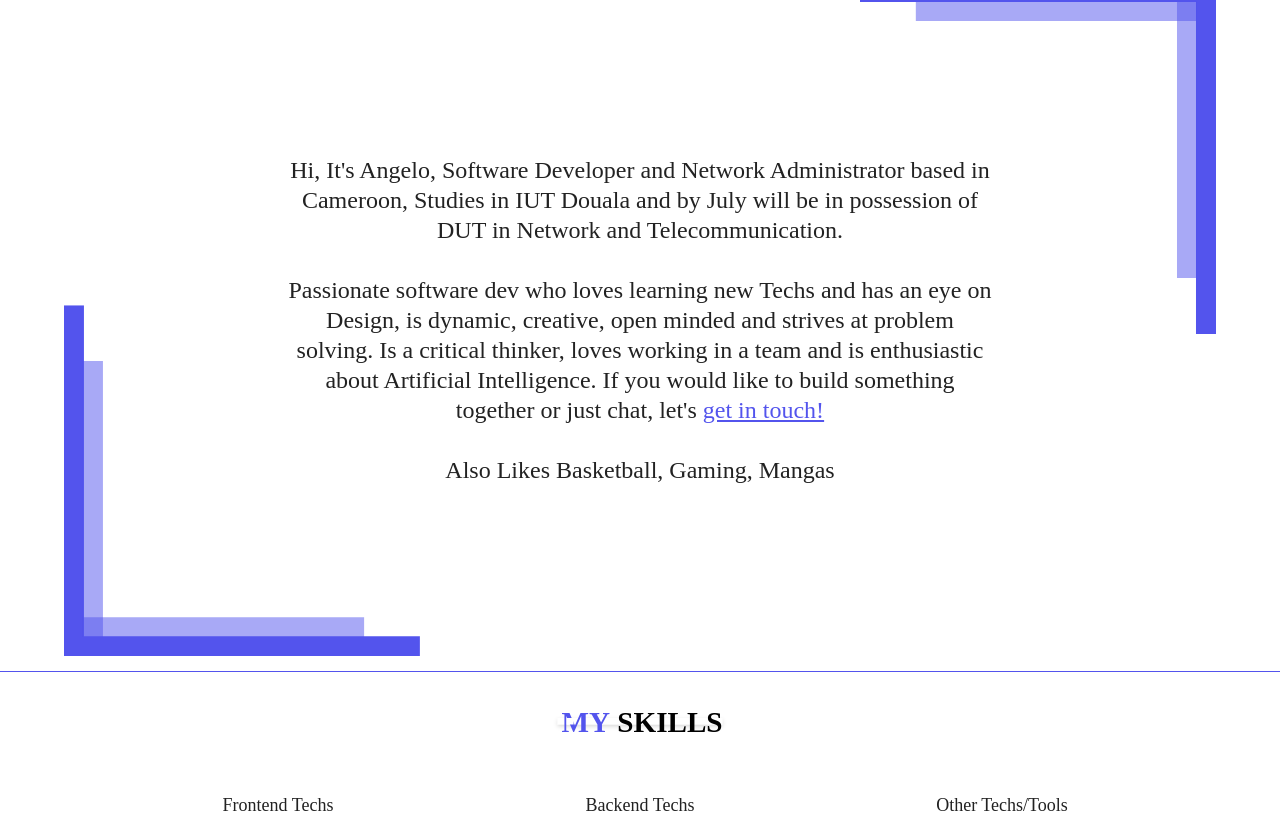
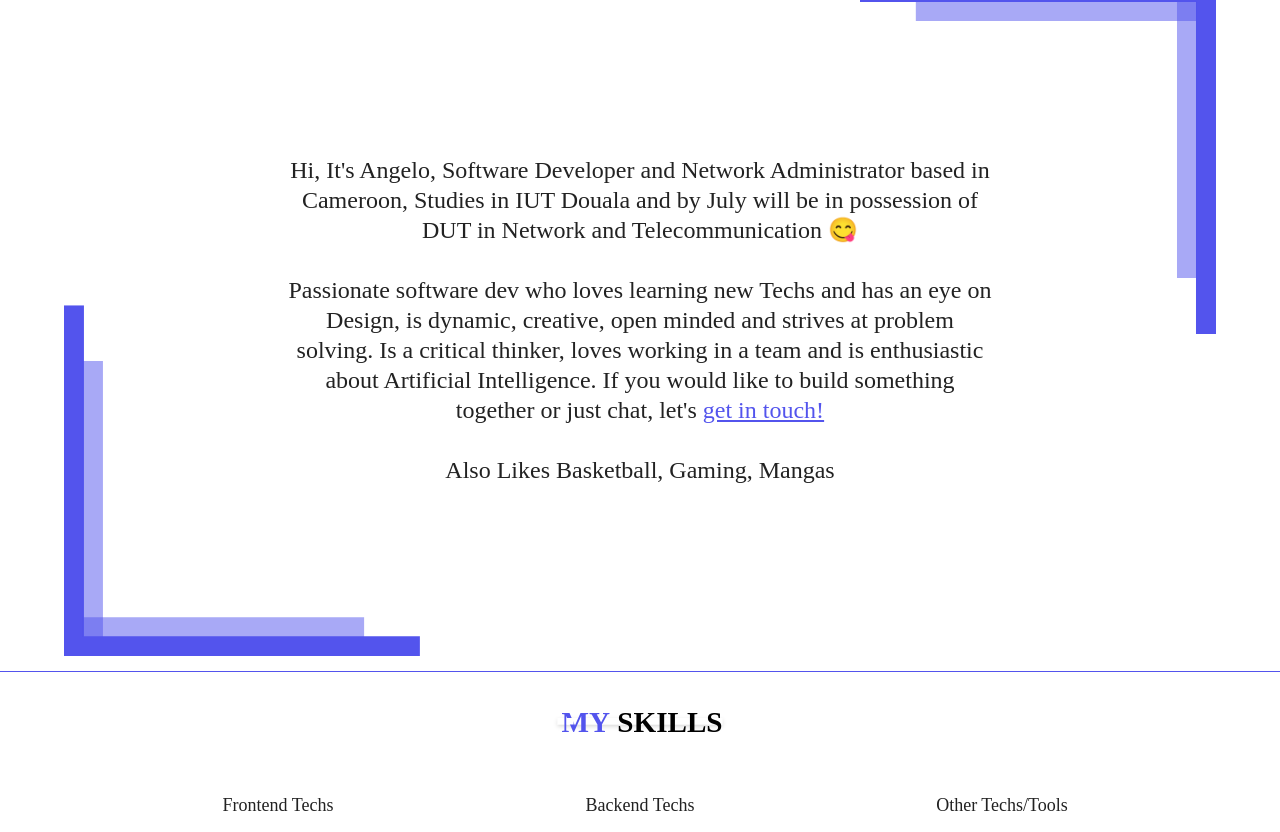
Before and after one commit to angeloDiepe/Portfolio, a React (Create React App) app: page / in a window 1280 px wide. Shown: the part 928-1760 px from the top of the page. Built offline with nearby package versions, Linux system fonts and the light colour scheme.

Commit message:
border on contact input

```diff
--- a/src/components/About/About.js
+++ b/src/components/About/About.js
@@ -13,7 +13,7 @@ const About = (props) => {
 				<img src={angle} alt="" className="angle" style={{top:"0",right:"0"}}/>
 				<p id="about-body-content">
 					Hi, It's Angelo, Software Developer and Network Administrator based in Cameroon,
-					Studies in IUT Douala and by July will be in possession of DUT in Network and Telecommunication.
+					Studies in IUT Douala and by July will be in possession of DUT in Network and Telecommunication 😋
 					<br/>
 					<br/>
 					Passionate software dev who loves learning new Techs and has an eye on Design, is dynamic, creative, open minded and strives at problem
--- a/src/components/Contact/Contact.css
+++ b/src/components/Contact/Contact.css
@@ -103,6 +103,7 @@ input,textarea{
 	font-size: 14px;
 	color: #222;
 	letter-spacing: 1.5px;
+	border-bottom:1px solid #22222211;
 }
 input:focus,textarea:focus{
 	border:none;
```
